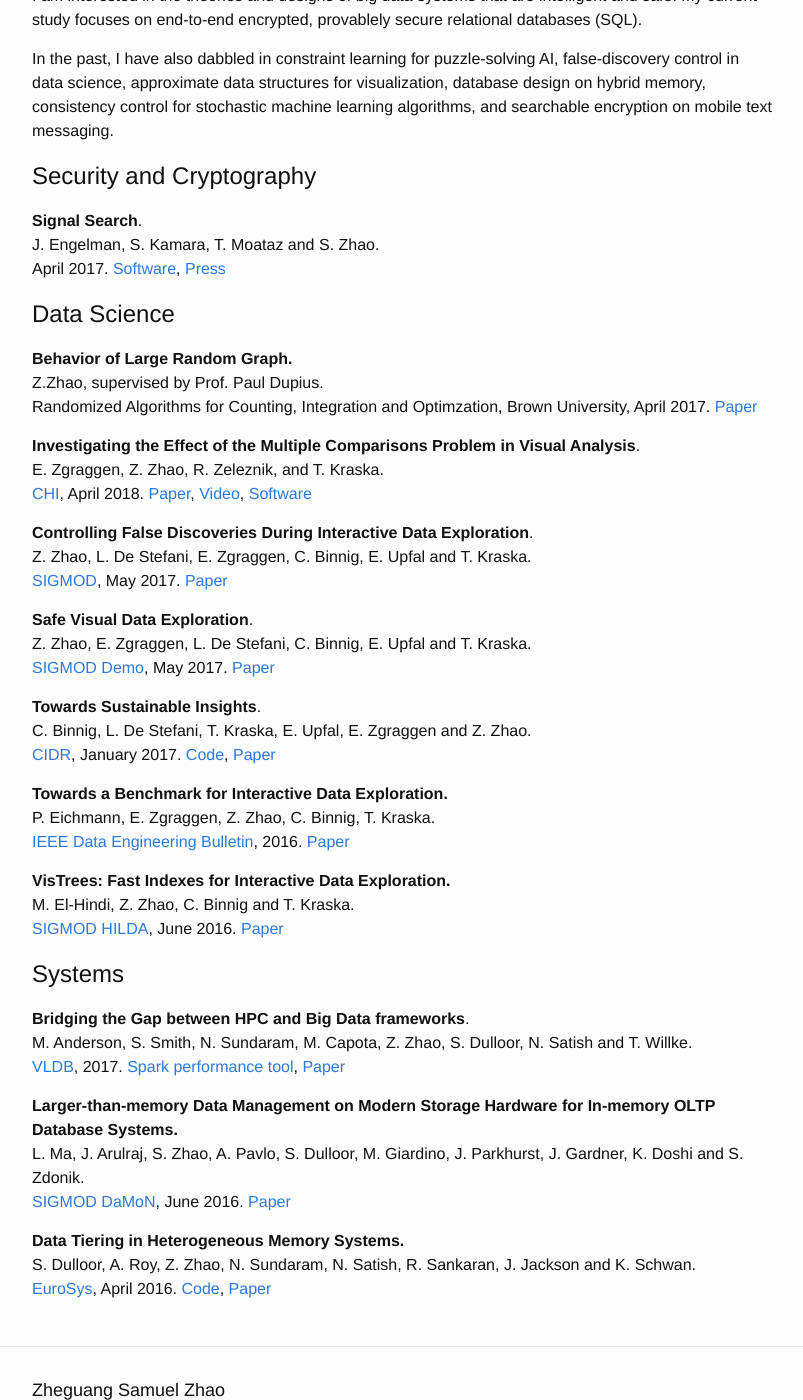
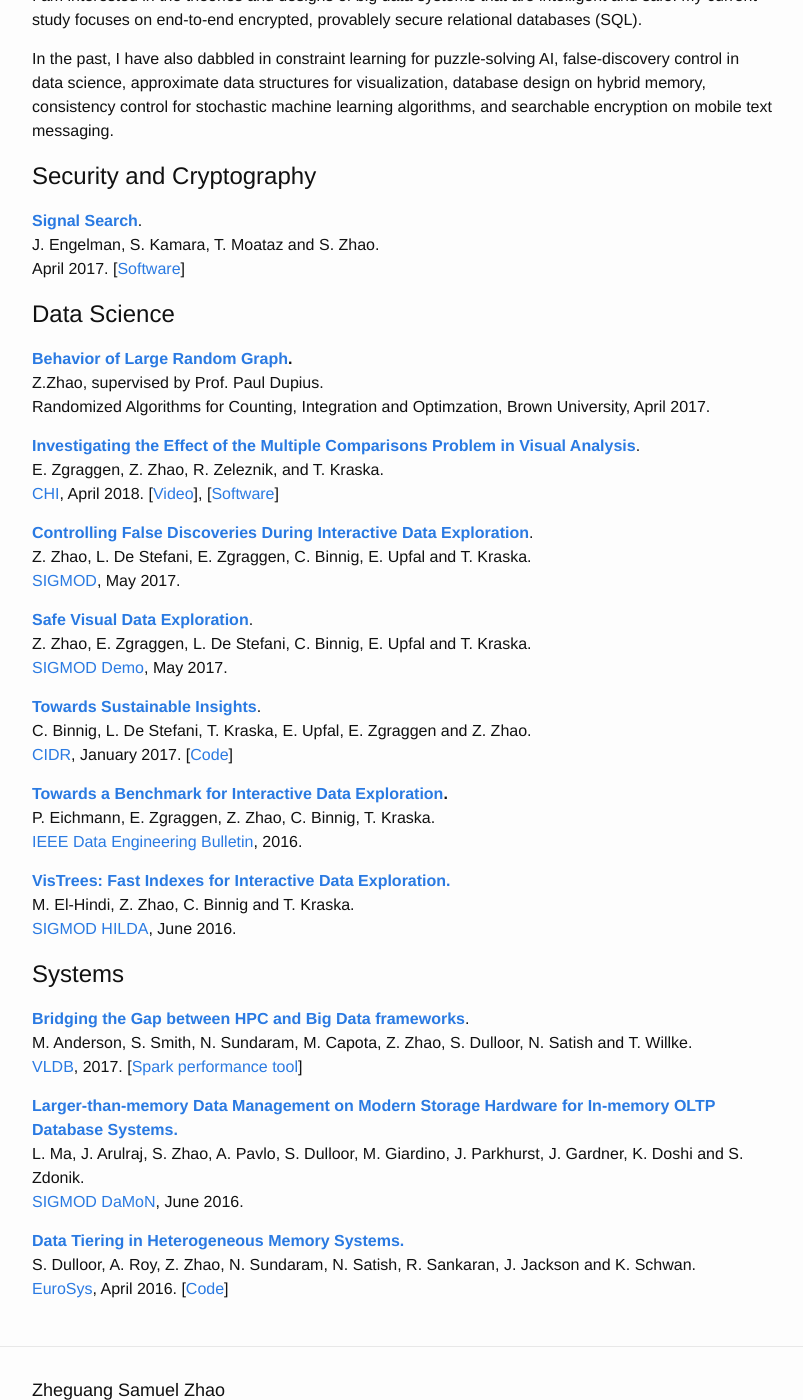
Before and after one commit to zheguang/zheguang.github.io, a Jekyll site: the page built from index.md, in a window 1280 px wide and 1400 px high, scrolled down 432 px. Shown: the whole window, without its empty margins (238-1041 px from the left). Built offline with Jekyll 4.4.1, drawn with Linux system fonts in a browser that asks for light colours.

Commit message:
index: fix links

```diff
--- a/index.md
+++ b/index.md
@@ -23,70 +23,60 @@ In the past, I have also dabbled in constraint learning for puzzle-solving AI, f
 Security and Cryptography
 -------------------------
 
-**Signal Search**.
+**[Signal Search](http://esl.cs.brown.edu/blog/signal)**.
 J. Engelman, S. Kamara, T. Moataz and S. Zhao.
 April 2017.
-[Software](https://github.com/encryptedsystems/Searchable-Signal-Android),
-[Press](http://esl.cs.brown.edu/blog/signal)
+[[Software](https://github.com/encryptedsystems/Searchable-Signal-Android)]
 
 Data Science
 ------------
-**Behavior of Large Random Graph.**
+**[Behavior of Large Random Graph](https://zheguang.github.io/research/random_graph.pdf).**
 Z.Zhao, supervised by Prof. Paul Dupius.
 Randomized Algorithms for Counting, Integration and Optimzation, Brown University, April 2017.
-[Paper](https://zheguang.github.io/research/random_graph.pdf)
 
 
-**Investigating the Effect of the Multiple Comparisons Problem in Visual Analysis**.
+**[Investigating the Effect of the Multiple Comparisons Problem in Visual Analysis](https://zheguang.github.io/research/risk-chi.pdf)**.
 E. Zgraggen, Z. Zhao, R. Zeleznik, and T. Kraska.
 [CHI][1], April 2018.
-[Paper](https://zheguang.github.io/research/risk-chi.pdf), [Video](http://emanuelzgraggen.com/assets/video/risk.mp4), [Software](https://github.com/zheguang/macau)
+[[Video](http://emanuelzgraggen.com/assets/video/risk.mp4)], [[Software](https://github.com/zheguang/macau)]
 
-**Controlling False Discoveries During Interactive Data Exploration**.
+**[Controlling False Discoveries During Interactive Data Exploration](https://zheguang.github.io/research/risk-sigmod.pdf)**.
 Z. Zhao, L. De Stefani, E. Zgraggen, C. Binnig, E. Upfal and T. Kraska.
 [SIGMOD][2], May 2017.
-[Paper](https://zheguang.github.io/research/risk-sigmod.pdf)
 
-**Safe Visual Data Exploration**.
+**[Safe Visual Data Exploration](https://zheguang.github.io/research/risk-sigmod-demo.pdf)**.
 Z. Zhao, E. Zgraggen, L. De Stefani, C. Binnig, E. Upfal and T. Kraska.
 [SIGMOD Demo][2], May 2017.
-[Paper](https://zheguang.github.io/research/risk-sigmod-demo.pdf)
 
-**Towards Sustainable Insights**.
+**[Towards Sustainable Insights](https://zheguang.github.io/research/risk-cidr.pdf)**.
 C. Binnig, L. De Stefani, T. Kraska, E. Upfal, E. Zgraggen and Z. Zhao.
 [CIDR][3], January 2017.
-[Code](https://github.com/zheguang/rand-db),
-[Paper](https://zheguang.github.io/research/risk-cidr.pdf)
+[[Code](https://github.com/zheguang/rand-db)]
 
-**Towards a Benchmark for Interactive Data Exploration.**
+**[Towards a Benchmark for Interactive Data Exploration](https://zheguang.github.io/research/ide-bench.pdf).**
 P. Eichmann, E. Zgraggen, Z. Zhao, C. Binnig, T. Kraska.
 [IEEE Data Engineering Bulletin][4], 2016.
-[Paper](https://zheguang.github.io/research/ide-bench.pdf)
 
-**VisTrees: Fast Indexes for Interactive Data Exploration.**
+**[VisTrees: Fast Indexes for Interactive Data Exploration.](https://zheguang.github.io/research/vistree.pdf)**
 M. El-Hindi, Z. Zhao, C. Binnig and T. Kraska.
 [SIGMOD HILDA][5], June 2016.
-[Paper](https://zheguang.github.io/research/vistree.pdf)
 
 Systems
 -------
 
-**Bridging the Gap between HPC and Big Data frameworks**.
+**[Bridging the Gap between HPC and Big Data frameworks](https://zheguang.github.io/research/hpc-big-data.pdf)**.
 M. Anderson, S. Smith, N. Sundaram, M. Capota, Z. Zhao, S. Dulloor, N. Satish and T. Willke.
 [VLDB][6], 2017.
-[Spark performance tool](https://github.com/zheguang/spark-perftool),
-[Paper](https://zheguang.github.io/research/hpc-big-data.pdf)
+[[Spark performance tool](https://github.com/zheguang/spark-perftool)]
 
-**Larger-than-memory Data Management on Modern Storage Hardware for In-memory OLTP Database Systems.**
+**[Larger-than-memory Data Management on Modern Storage Hardware for In-memory OLTP Database Systems.](https://zheguang.github.io/research/nvm-anticache.pdf)**
 L. Ma, J. Arulraj, S. Zhao, A. Pavlo, S. Dulloor, M. Giardino, J. Parkhurst, J. Gardner, K. Doshi and S. Zdonik.
 [SIGMOD DaMoN][7], June 2016.
-[Paper](https://zheguang.github.io/research/nvm-anticache.pdf)
 
-**Data Tiering in Heterogeneous Memory Systems.**
+**[Data Tiering in Heterogeneous Memory Systems.](https://zheguang.github.io/research/nvm-data-tiering.pdf)**
 S. Dulloor, A. Roy, Z. Zhao, N. Sundaram, N. Satish, R. Sankaran, J. Jackson and K. Schwan.
 [EuroSys][8], April 2016.
-[Code](https://github.com/zheguang/voltdb/tree/sam-redo-tag),
-[Paper](https://zheguang.github.io/research/nvm-data-tiering.pdf)
+[[Code](https://github.com/zheguang/voltdb/tree/sam-redo-tag)]
 
 [1]: https://chi2018.acm.org/
 [2]: http://sigmod2017.org/
```
